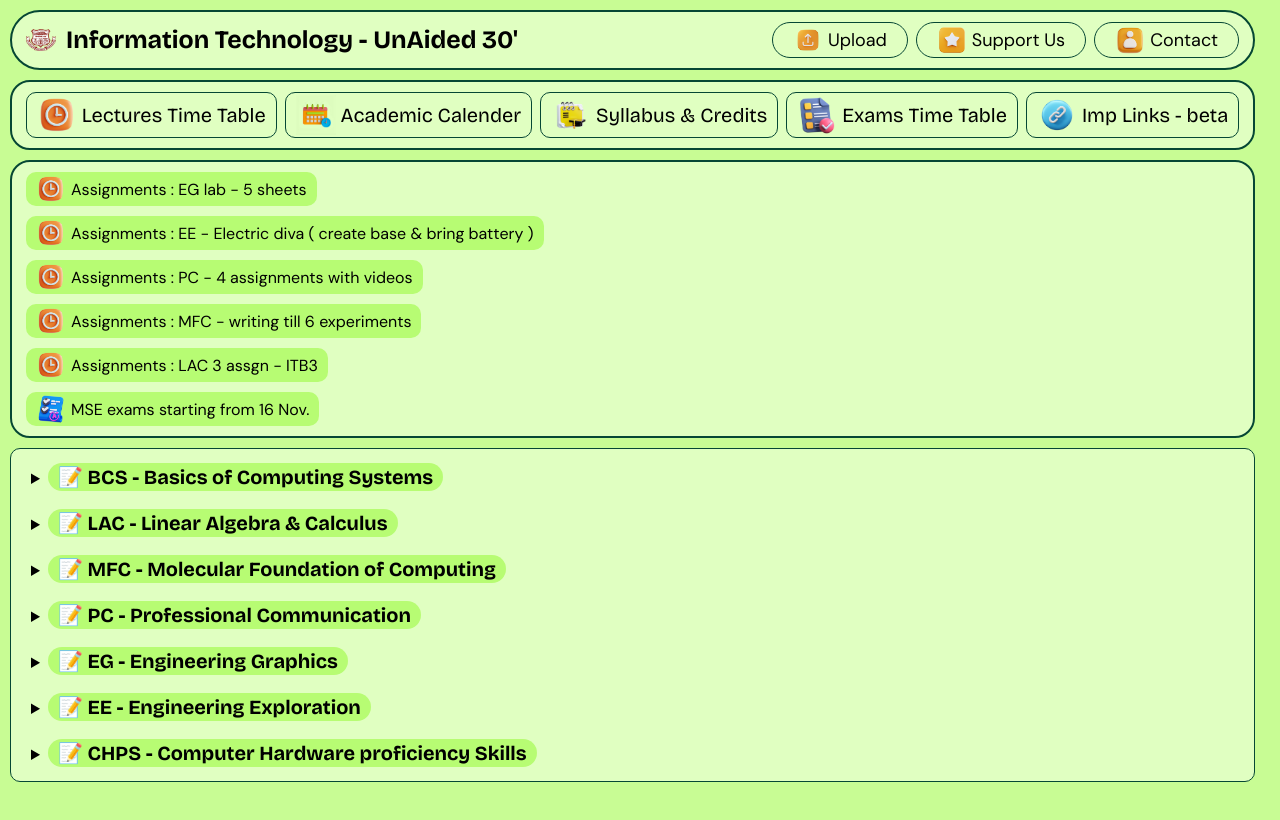
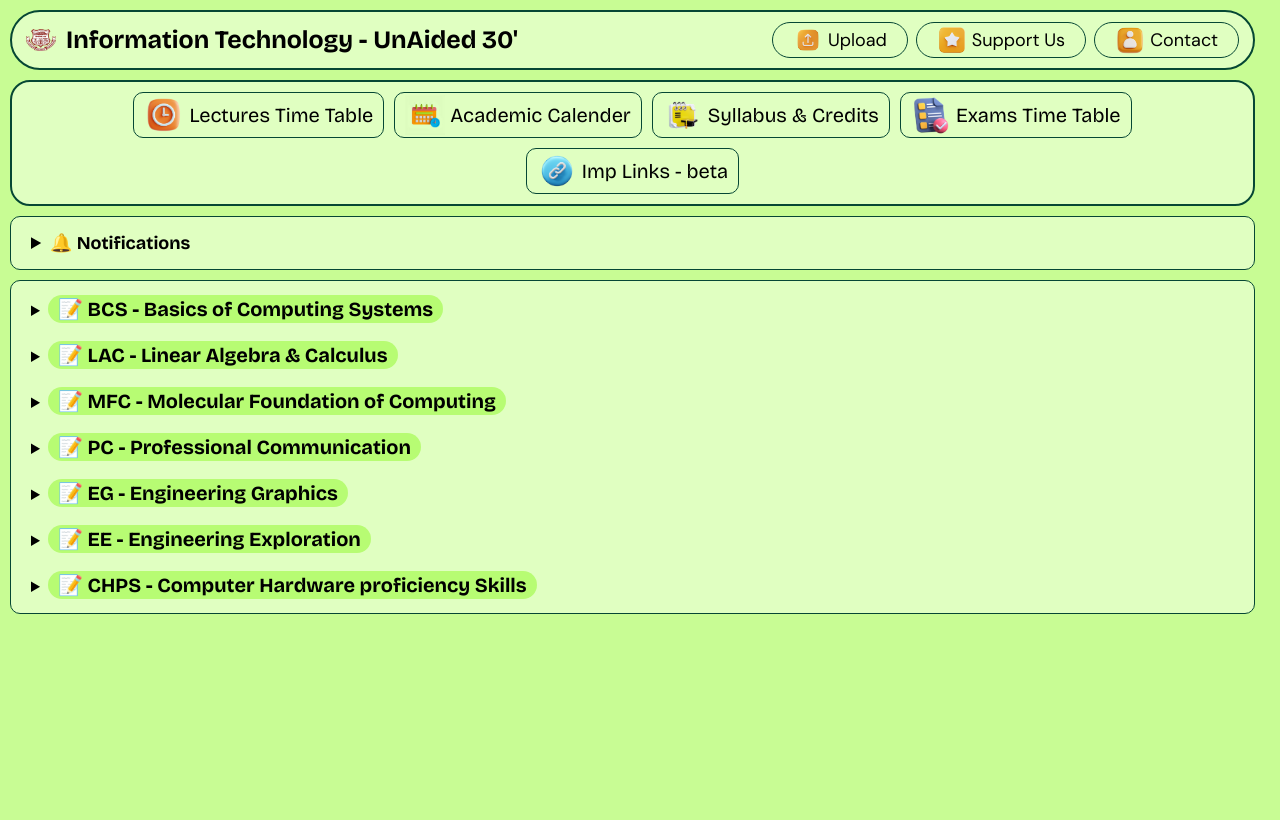
Before and after one commit to shubhgw/itb, a plain HTML site: page index.html in a window 1280 px wide. Drawn offline with nearby package versions, Linux system fonts and the light colour scheme; a web font is replaced by a local one.

Commit message:
notifications as details

```diff
--- a/general.css
+++ b/general.css
@@ -16,6 +16,7 @@ html {
 body {
   background-color: #c8fc94;
   padding: 10px;
+  min-height: 900px;
 }
 
 .flexed {
@@ -107,7 +108,8 @@ header {
 .tcl {
   display: flex;
   flex-direction: row;
-  column-gap: 8px;
+  gap: 10px;
+  flex-wrap: wrap;
 }
 
 .tcl a {
@@ -146,26 +148,31 @@ footer {
 
 .notifications {
   background-color: #e0ffc1;
-  padding: 10px 14px;
-  border: 2px solid #064734;
-  border-radius: 20px;
+  padding: 15px 20px;
+  border: 1px solid #064734;
+  border-radius: 10px;
   margin: 10px 0px;
   gap: 10px;
   flex-direction: column;
   align-items: flex-start;
 
-  .notification{
+  summary {
+    font-family: "Bricolage Grotesque";
+    font-weight: bold;
+    font-size: 18px;
+  }
+
+  .notification {
     display: flex;
     flex-direction: row;
-    justify-content: center;
+    /* justify-content: center; */
     align-items: center;
+    margin: 10px;
     gap: 5px;
     background-color: #b7fc73;
     padding: 2px 10px;
     border-radius: 10px;
   }
-
-
 }
 
 .home {
@@ -186,6 +193,22 @@ footer {
   }
 }
 
+details {
+  interpolate-size: allow-keywords;
+}
+
+details::details-content {
+  height: 0;
+  overflow: clip;
+  transition:
+    height 300ms ease,
+    content-visibility 300ms allow-discrete;
+}
+
+details[open]::details-content {
+  height: auto;
+}
+
 .studydata {
   display: flex;
   flex-direction: column;
@@ -200,26 +223,10 @@ footer {
   .sub {
     padding: 6px 0px;
 
-    details {
-      interpolate-size: allow-keywords;
-    }
-
-    details::details-content {
-      height: 0;
-      overflow: clip;
-      transition:
-        height 300ms ease,
-        content-visibility 300ms allow-discrete;
-    }
-
-    details[open]::details-content {
-      height: auto;
-    }
-
-    .summary {
+    /* summary {
       display: flex;
       align-items: center;
-    }
+    } */
     a {
       border: 0px;
     }
--- a/index.html
+++ b/index.html
@@ -87,6 +87,12 @@
         <!-- <div class="adpage"></div> -->
       </div>
       <div class="notifications flexed">
+        <details>
+          <summary>🔔 Notifications</summary>
+          <div class="notification">
+            <img src="assets/icons/bonus.png" alt="" />
+            <p> Common off on 6 Oct - Friday</p>
+          </div>
           <div class="notification">
             <img src="assets/icons/clock.png" alt="" />
             <p>Assignments : EG lab - 5 sheets</p>
@@ -107,12 +113,13 @@
           </div>
           <div class="notification">
             <img src="assets/icons/clock.png" alt="" />
-          <p>Assignments : LAC 3 assgn - ITB3 </p>
+            <p>Assignments : LAC 3 assgn - ITB3</p>
           </div>
           <div class="notification">
             <img src="assets/icons/exam.png" alt="" />
             <p>MSE exams starting from 16 Nov.</p>
           </div>
+        </details>
       </div>
       <div class="studydata">
         <span class="sub">
```
Lines whose indentation alone changed are shown as unchanged.
